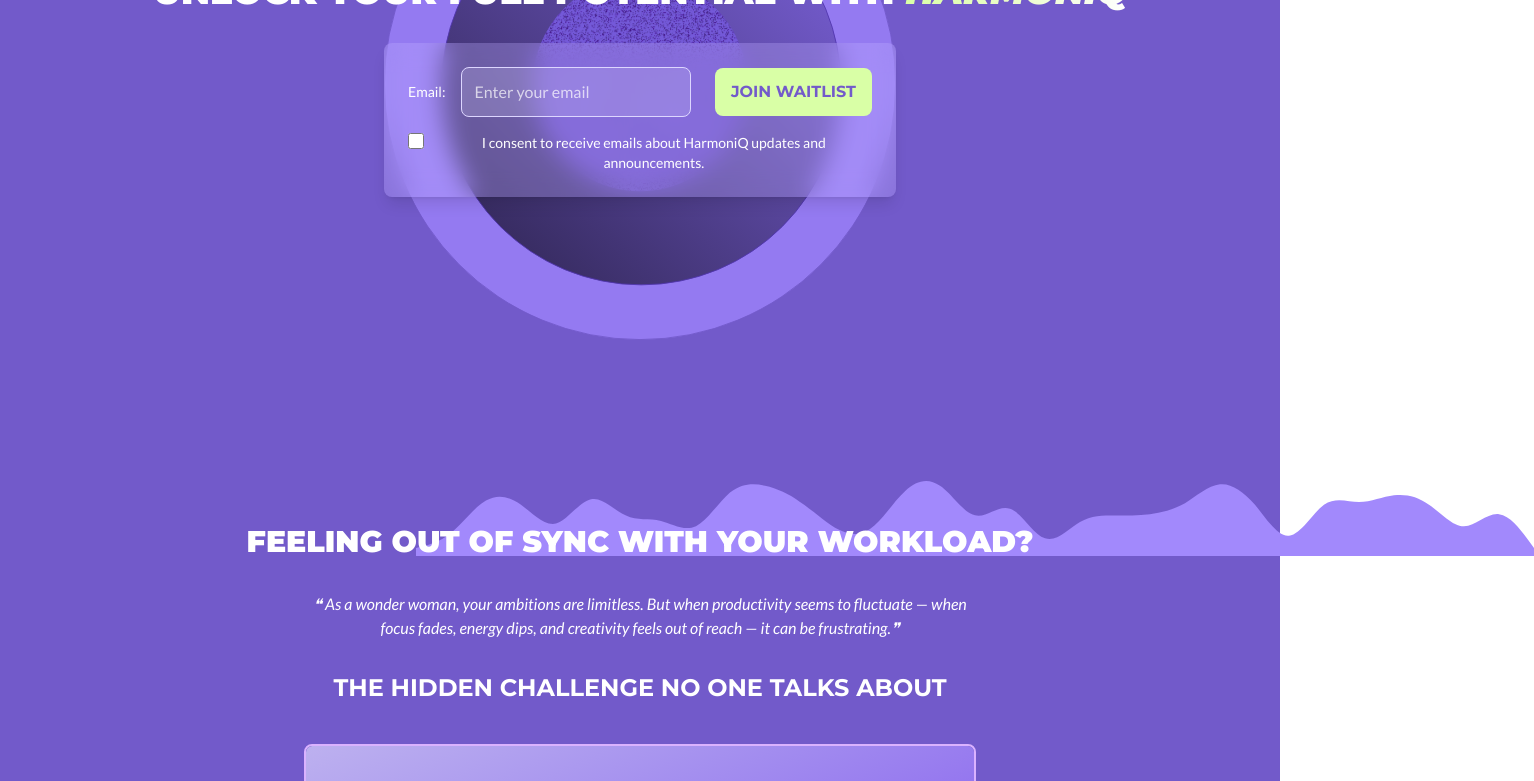
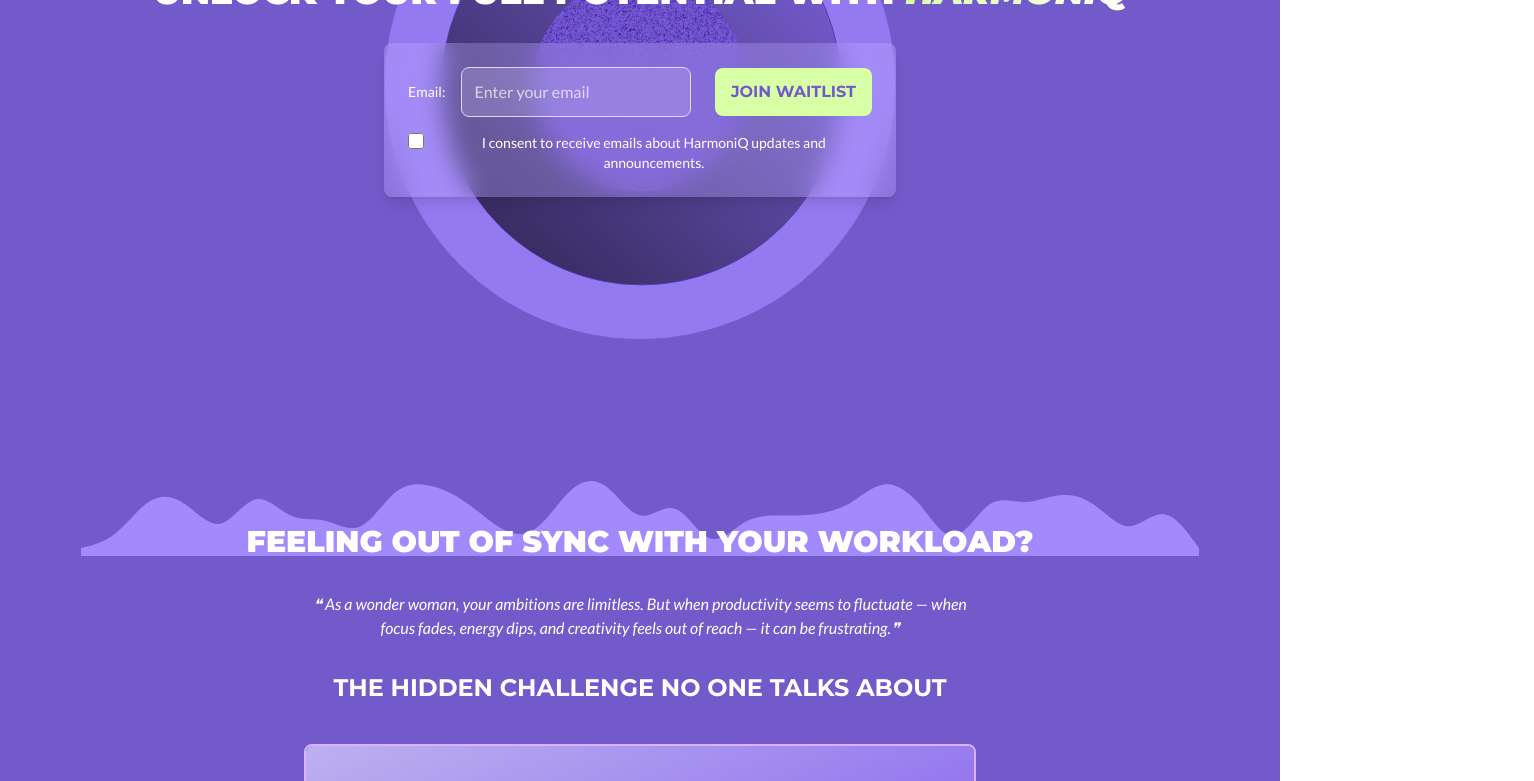
Before and after one commit to Poltergeistz/HarmoniQ, a SvelteKit app: page / in a window 1280 px wide. Shown: the part 316-1097 px from the top of the page, 1534 px wide, since content can reach past the window. Built offline with nearby package versions, Linux system fonts and the light colour scheme.

Commit message:
fix: Wave svg is centred and masked on small devices

```diff
--- a/src/components/Problem.svelte
+++ b/src/components/Problem.svelte
@@ -10,14 +10,14 @@
 
 <!-- Section "Feeling out of sync" -->
 <section id="problem" class="bg-primary px-4 py-10 text-white">
-	<div class="relative">
+	<div class="relative justify-center">
 		<svg
 			width="1118"
 			height="75"
 			viewBox="0 0 1118 75"
 			fill="none"
 			xmlns="http://www.w3.org/2000/svg"
-			class="absolute bottom-1 z-0 hidden h-auto w-auto max-w-full object-contain md:left-0 md:block lg:left-25 xl:left-100"
+			class="absolute bottom-1 z-0 w-full max-w-full object-contain hidden lg:block"
 			alt="Workflow Wave"
 		>
 			<path
```
